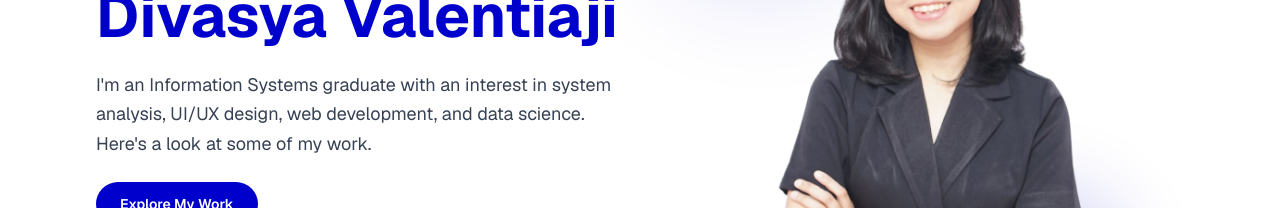
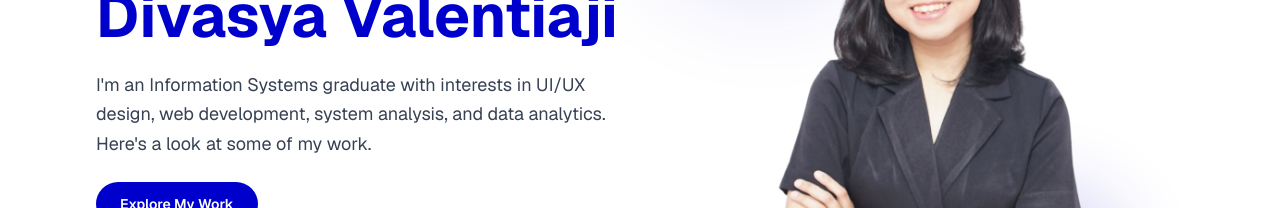
Before and after one commit to divasyavalentiaji/portfolio, a Next.js app: page / in a window 1280 px wide. Shown: the part 316-524 px from the top of the page. Built offline with nearby package versions, Linux system fonts and the light colour scheme.

Commit message:
Update hero section text

```diff
--- a/src/app/home.tsx
+++ b/src/app/home.tsx
@@ -153,7 +153,7 @@ export default function Home() {
             Divasya Valentiaji
           </h1>
           <p className="text-base sm:text-lg mb-6 leading-relaxed text-gray-700">
-            {"I'm an Information Systems graduate with an interest in system analysis, UI/UX design, web development, and data science. Here's a look at some of my work."}
+            {"I'm an Information Systems graduate with interests in UI/UX design, web development, system analysis, and data analytics. Here's a look at some of my work."}
           </p>
 
           <a
```
